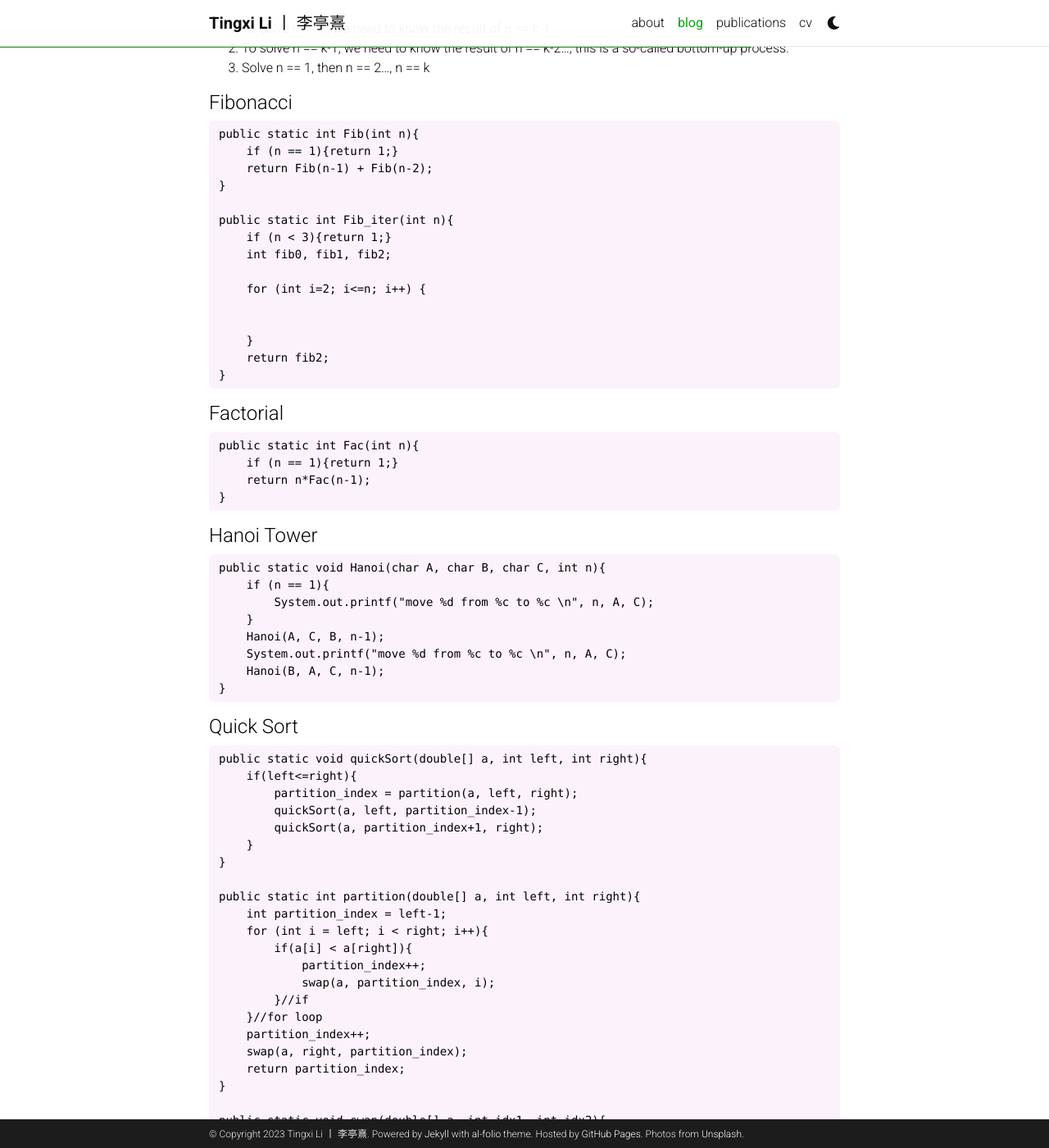
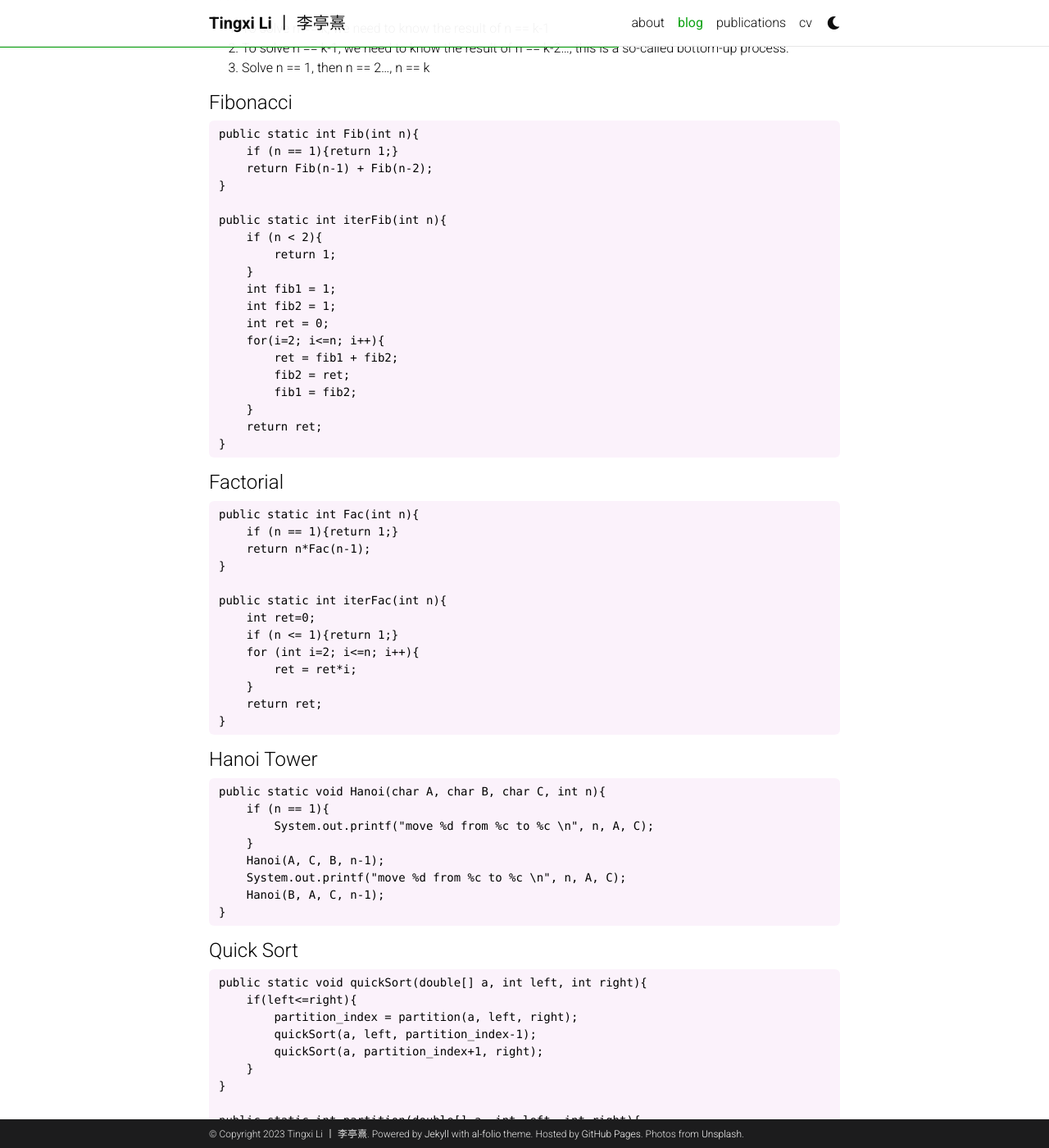
Before and after one commit to tinzzyli/tinzzyli.github.io, a Jekyll site: the page built from _posts/2023-03-16-data-structure-2.md, in a window 1280 px wide and 1400 px high, scrolled down 913 px. Shown: the whole window at 82% size. Built offline with Jekyll 4.4.1, drawn with Linux system fonts in a browser that asks for light colours; comment, search, counter and statistics services are not loaded; a style sheet for code colours, icons or effects is not loaded.

Commit message:
add iter for ds2

````diff
--- a/_posts/2023-03-16-data-structure-2.md
+++ b/_posts/2023-03-16-data-structure-2.md
@@ -53,15 +53,19 @@ public static int Fib(int n){
     return Fib(n-1) + Fib(n-2);
 }
 
-public static int Fib_iter(int n){
-    if (n < 3){return 1;}
-    int fib0, fib1, fib2;
-
-    for (int i=2; i<=n; i++) {
-
-
+public static int iterFib(int n){
+    if (n < 2){
+        return 1;
     }
-    return fib2;
+    int fib1 = 1;
+    int fib2 = 1;
+    int ret = 0;
+    for(i=2; i<=n; i++){
+        ret = fib1 + fib2;
+        fib2 = ret;
+        fib1 = fib2;
+    }
+    return ret;
 }
 ```
 
@@ -70,6 +74,15 @@ public static int Fib_iter(int n){
 public static int Fac(int n){
     if (n == 1){return 1;}
     return n*Fac(n-1);
+}
+
+public static int iterFac(int n){
+    int ret=0;
+    if (n <= 1){return 1;}
+    for (int i=2; i<=n; i++){
+        ret = ret*i;
+    }
+    return ret;
 }
 ```
 
````
Also changed, not shown: _posts/test.py (+8 -0 lines).
